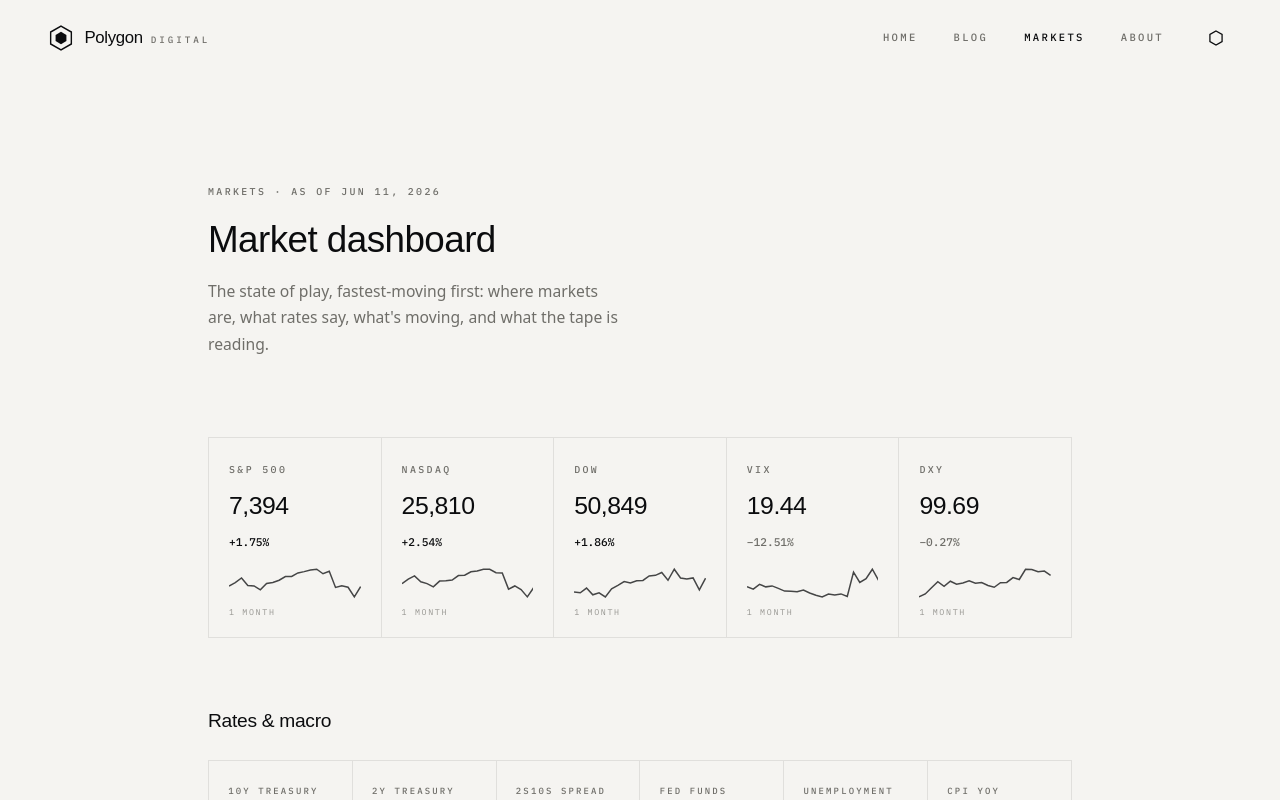
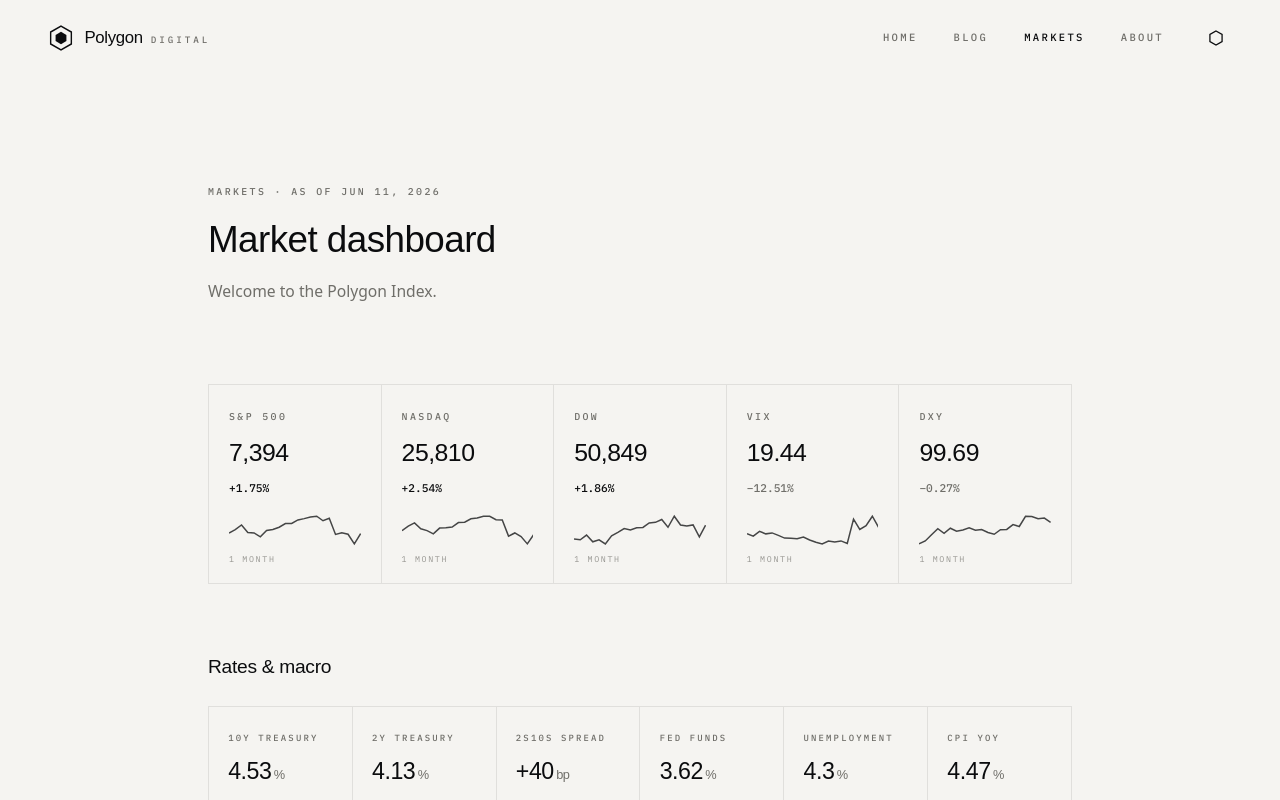
Before and after one commit to rishipolygon/polygond, a React (Vite) app: page /markets in a window 1280 px wide. Shown: the top 800 px of the page. Built offline with nearby package versions, Linux system fonts and the light colour scheme.

Commit message:
Markets lede: Welcome to the Polygon Index
Co-Authored-By: Claude Fable 5 <noreply@anthropic.com>

```diff
--- a/src/pages/Markets.jsx
+++ b/src/pages/Markets.jsx
@@ -116,8 +116,7 @@ export default function Markets() {
         <span className="kicker">MARKETS · AS OF {updatedLabel}</span>
         <h1>Market dashboard</h1>
         <p className="page-lede">
-          The state of play, fastest-moving first: where markets are, what
-          rates say, what's moving, and what the tape is reading.
+          Welcome to the Polygon Index.
         </p>
       </header>
 
```
